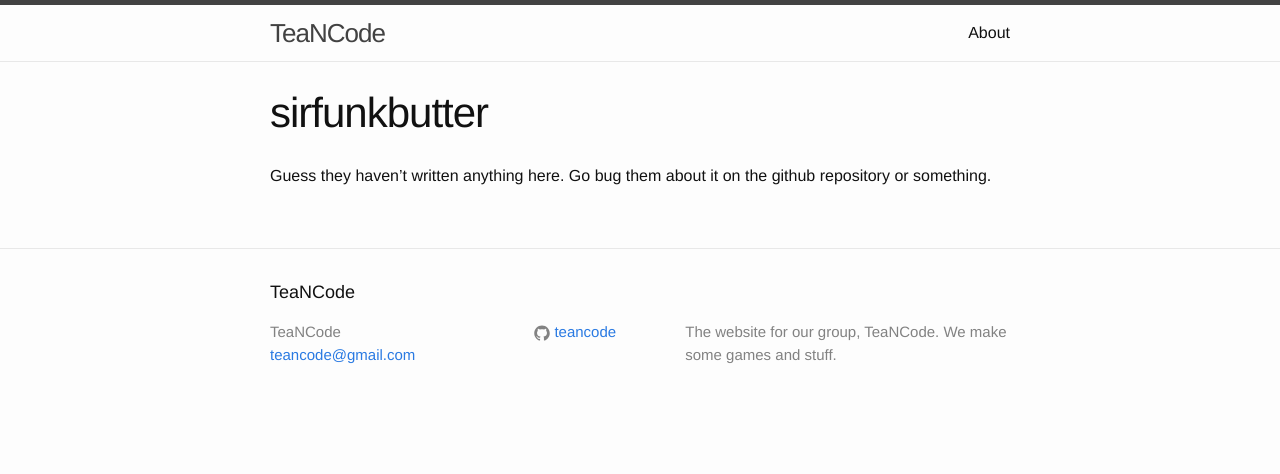
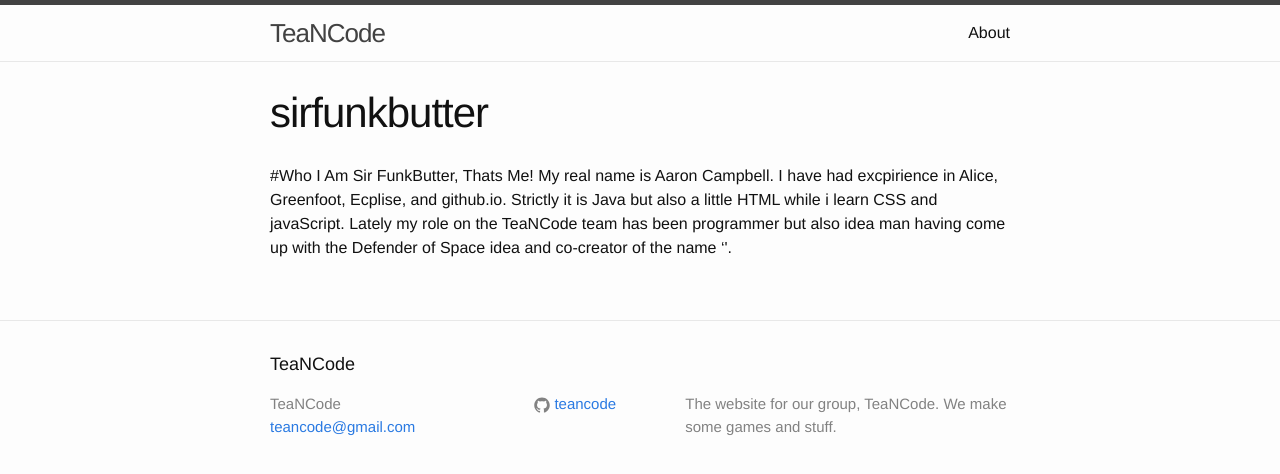
Before and after one commit to TeaNCode/TeaNCode.github.io, a Jekyll site: the page built from about/sirfunkbutter/index.md, in a window 1280 px wide. Shown: the top 474 px of the page. Built offline with Jekyll 4.4.1, drawn with Linux system fonts in a browser that asks for light colours.

Commit message:
Edited my summary, probs not done completely

```diff
--- a/about/sirfunkbutter/index.md
+++ b/about/sirfunkbutter/index.md
@@ -4,4 +4,7 @@ title: sirfunkbutter
 permalink: /about/sirfunkbutter
 ---
 
-Guess they haven't written anything here. Go bug them about it on the github repository or something.
+#Who I Am
+Sir FunkButter, Thats Me! My real name is Aaron Campbell. I have had excpirience in Alice, Greenfoot, Ecplise, and
+github.io. Strictly it is Java but also a little HTML while i learn CSS and javaScript. Lately my role on the TeaNCode
+team has been programmer but also idea man having come up with the Defender of Space idea and co-creator of the name '<TeaNCode>'.
```
